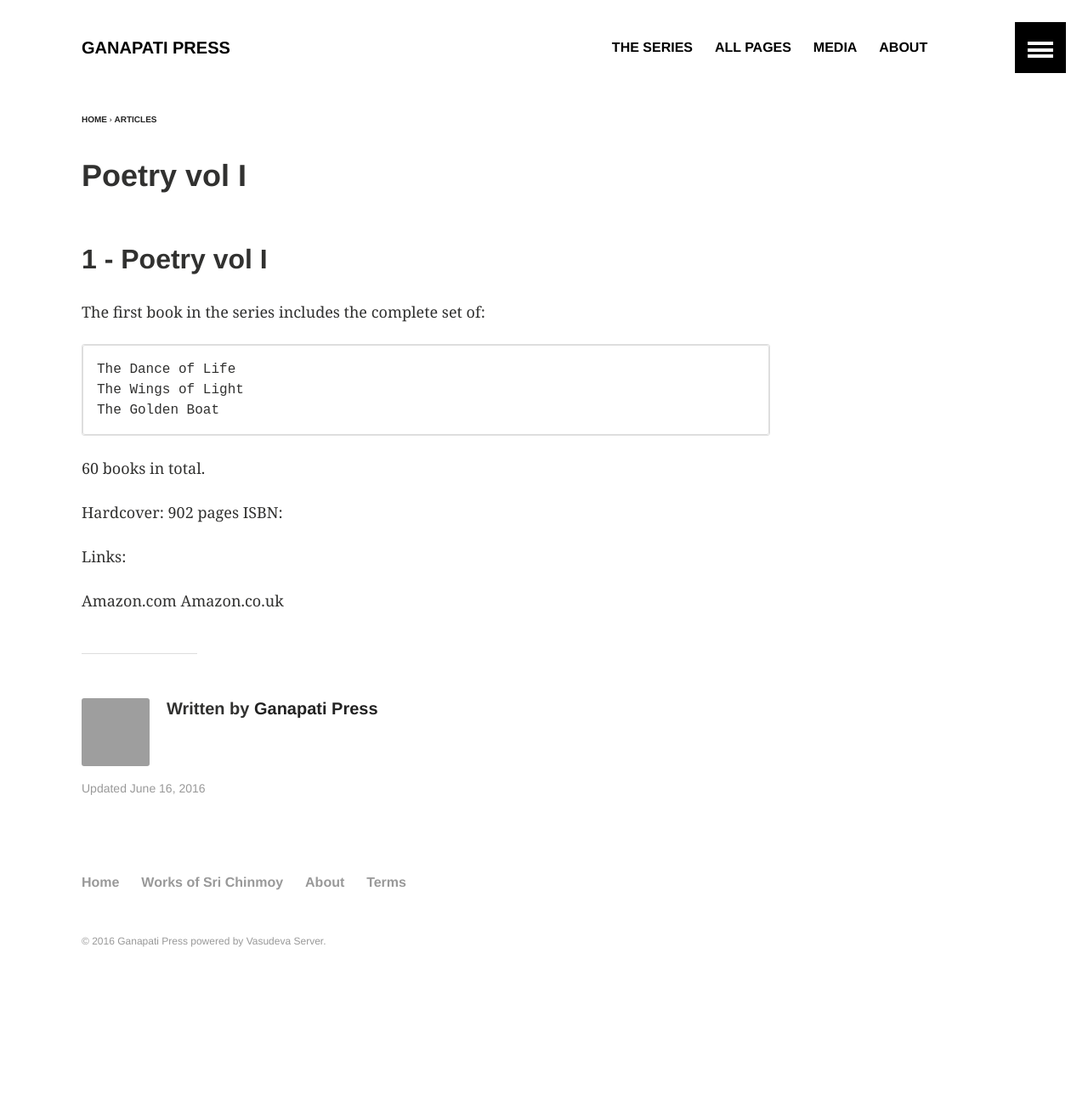
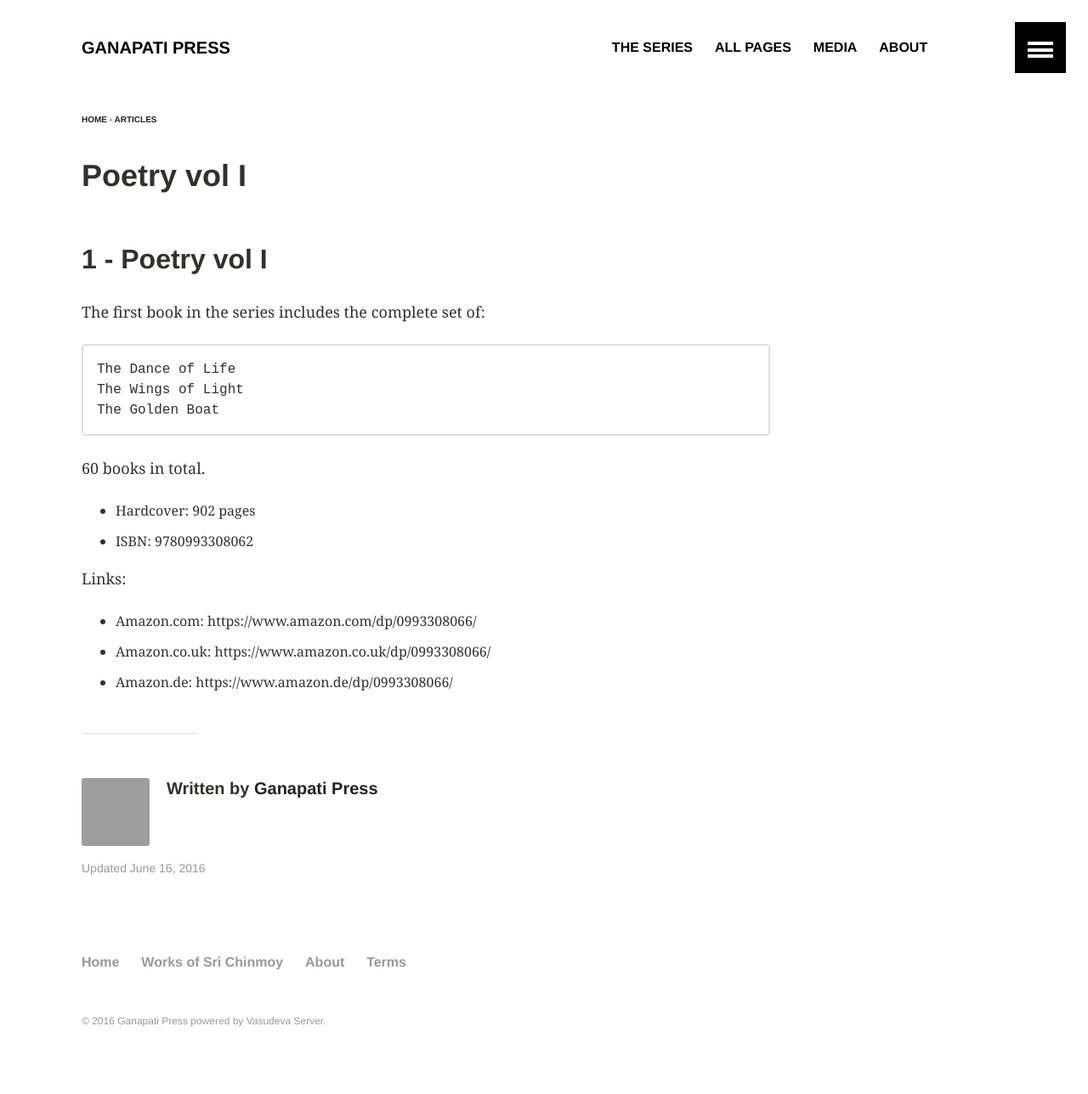
Before and after one commit to ganapatipress/ganapatipress.org, a Jekyll site: the page built from _posts/articles/2016-06-16-poetry-vol-1.md, in a window 1280 px wide. Shown: the whole page at 85% size. Built offline with Jekyll 4.4.1, drawn with Linux system fonts in a browser that asks for light colours; before the commit the page ends 1194 px from its top, so only the background shows below that.

Commit message:
Update 2016-06-16-poetry-vol-1.md

```diff
--- a/_posts/articles/2016-06-16-poetry-vol-1.md
+++ b/_posts/articles/2016-06-16-poetry-vol-1.md
@@ -19,10 +19,11 @@ The first book in the series includes the complete set of:
 
 60 books in total.
 
-Hardcover: 902 pages
-ISBN:
+- Hardcover: 902 pages
+- ISBN: 9780993308062
 
 Links:
 
-Amazon.com
-Amazon.co.uk
+- Amazon.com: https://www.amazon.com/dp/0993308066/
+- Amazon.co.uk: https://www.amazon.co.uk/dp/0993308066/
+- Amazon.de: https://www.amazon.de/dp/0993308066/
```
